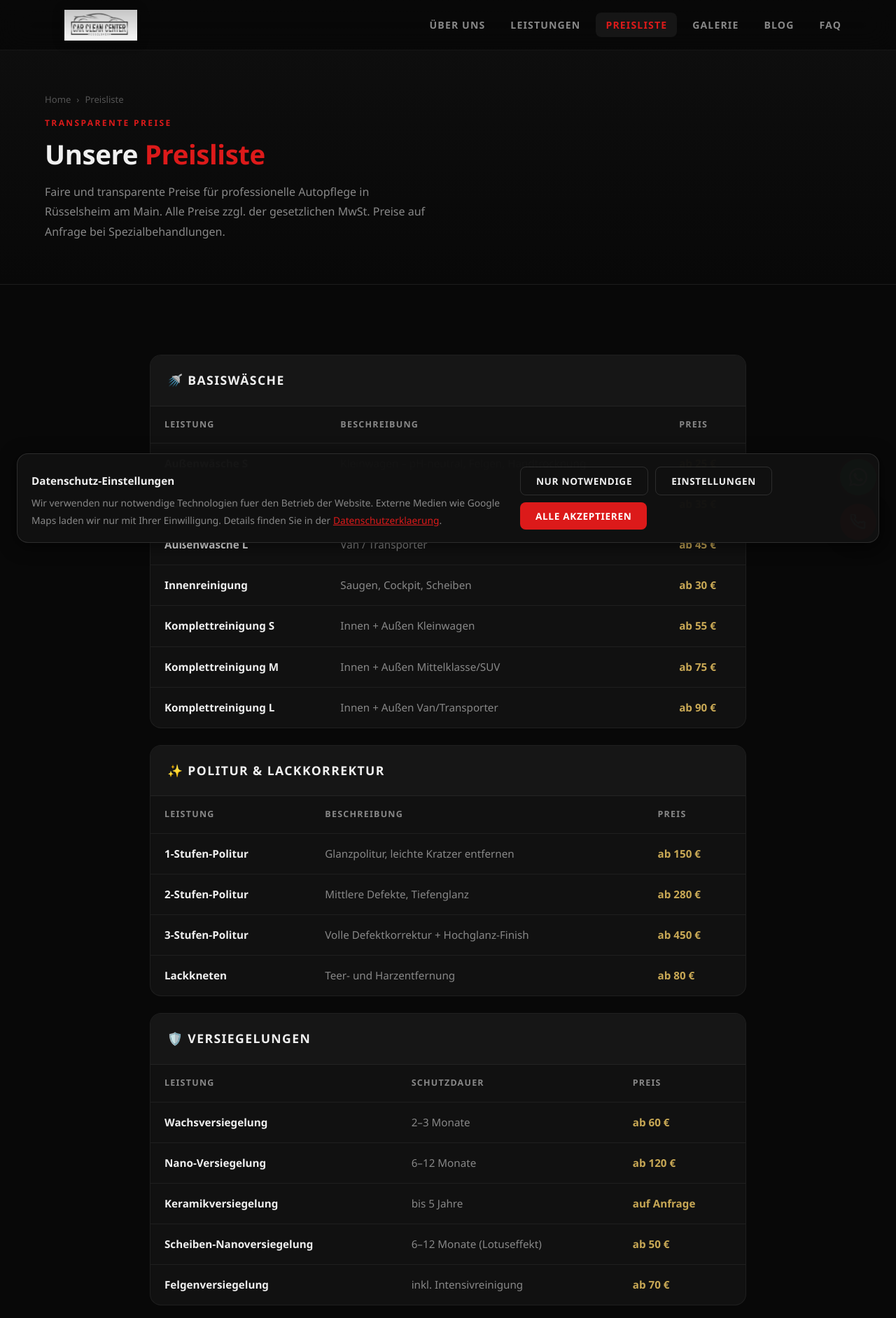
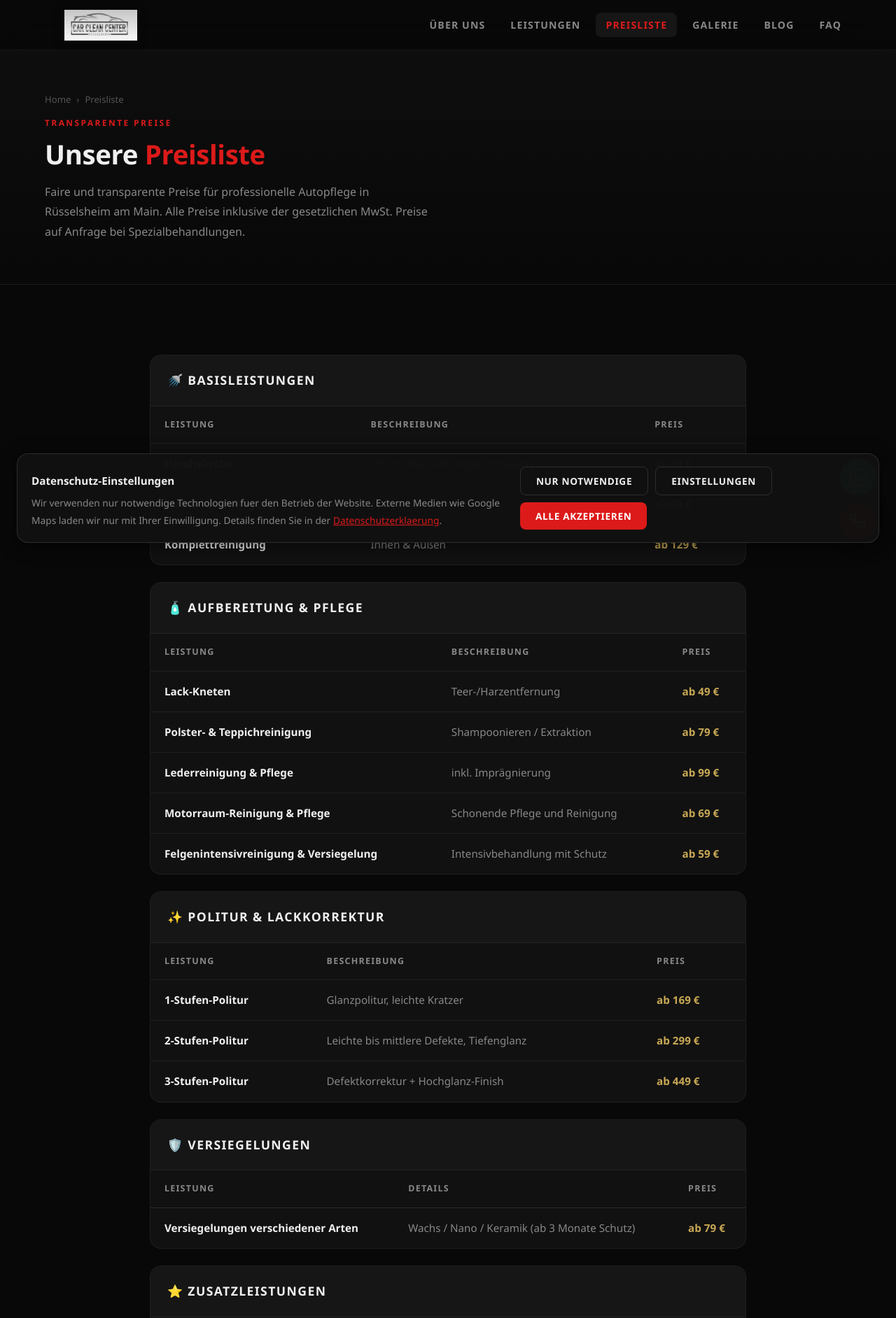
Before and after one commit to pilipandr770/carcleancenter, a Flask app: page /preisliste/ in a window 1280 px wide. Shown: the top 1884 px of the page at 70% size. Run offline with Flask 3, Linux system fonts and the light colour scheme; some libraries are stand-ins or nearby versions.

Commit message:
chore: update pricing page to latest customer price list

```diff
--- a/templates/preisliste.html
+++ b/templates/preisliste.html
@@ -7,7 +7,7 @@
     <h1 class="section-title">Unsere <span>Preisliste</span></h1>
     <p class="text-muted" style="max-width:560px;">
       Faire und transparente Preise für professionelle Autopflege in Rüsselsheim am Main.
-      Alle Preise zzgl. der gesetzlichen MwSt. Preise auf Anfrage bei Spezialbehandlungen.
+      Alle Preise inklusive der gesetzlichen MwSt. Preise auf Anfrage bei Spezialbehandlungen.
     </p>
   </div>
 </div>
@@ -17,20 +17,34 @@
 
     <div class="price-section">
       <div class="price-section-header">
-        <p class="price-section-title">🚿 Basiswäsche</p>
+        <p class="price-section-title">🚿 Basisleistungen</p>
       </div>
       <table class="price-table">
         <thead>
           <tr><th>Leistung</th><th>Beschreibung</th><th>Preis</th></tr>
         </thead>
         <tbody>
-          <tr><td>Außenwäsche S</td><td>Kleinwagen – pH-neutral, Felgen, Handtrocknung</td><td>ab 25 €</td></tr>
-          <tr><td>Außenwäsche M</td><td>Mittelklasse / SUV</td><td>ab 35 €</td></tr>
-          <tr><td>Außenwäsche L</td><td>Van / Transporter</td><td>ab 45 €</td></tr>
-          <tr><td>Innenreinigung</td><td>Saugen, Cockpit, Scheiben</td><td>ab 30 €</td></tr>
-          <tr><td>Komplettreinigung S</td><td>Innen + Außen Kleinwagen</td><td>ab 55 €</td></tr>
-          <tr><td>Komplettreinigung M</td><td>Innen + Außen Mittelklasse/SUV</td><td>ab 75 €</td></tr>
-          <tr><td>Komplettreinigung L</td><td>Innen + Außen Van/Transporter</td><td>ab 90 €</td></tr>
+          <tr><td>Handwäsche</td><td>pH-neutral, inkl. Felgenreinigung</td><td>ab 49 €</td></tr>
+          <tr><td>Innenraumreinigung</td><td>Saugen, Cockpit, Scheiben</td><td>ab 69 €</td></tr>
+          <tr><td>Komplettreinigung</td><td>Innen &amp; Außen</td><td>ab 129 €</td></tr>
+        </tbody>
+      </table>
+    </div>
+
+    <div class="price-section">
+      <div class="price-section-header">
+        <p class="price-section-title">🧴 Aufbereitung & Pflege</p>
+      </div>
+      <table class="price-table">
+        <thead>
+          <tr><th>Leistung</th><th>Beschreibung</th><th>Preis</th></tr>
+        </thead>
+        <tbody>
+          <tr><td>Lack-Kneten</td><td>Teer-/Harzentfernung</td><td>ab 49 €</td></tr>
+          <tr><td>Polster- &amp; Teppichreinigung</td><td>Shampoonieren / Extraktion</td><td>ab 79 €</td></tr>
+          <tr><td>Lederreinigung &amp; Pflege</td><td>inkl. Imprägnierung</td><td>ab 99 €</td></tr>
+          <tr><td>Motorraum-Reinigung &amp; Pflege</td><td>Schonende Pflege und Reinigung</td><td>ab 69 €</td></tr>
+          <tr><td>Felgenintensivreinigung &amp; Versiegelung</td><td>Intensivbehandlung mit Schutz</td><td>ab 59 €</td></tr>
         </tbody>
       </table>
     </div>
@@ -44,10 +58,9 @@
           <tr><th>Leistung</th><th>Beschreibung</th><th>Preis</th></tr>
         </thead>
         <tbody>
-          <tr><td>1-Stufen-Politur</td><td>Glanzpolitur, leichte Kratzer entfernen</td><td>ab 150 €</td></tr>
-          <tr><td>2-Stufen-Politur</td><td>Mittlere Defekte, Tiefenglanz</td><td>ab 280 €</td></tr>
-          <tr><td>3-Stufen-Politur</td><td>Volle Defektkorrektur + Hochglanz-Finish</td><td>ab 450 €</td></tr>
-          <tr><td>Lackkneten</td><td>Teer- und Harzentfernung</td><td>ab 80 €</td></tr>
+          <tr><td>1-Stufen-Politur</td><td>Glanzpolitur, leichte Kratzer</td><td>ab 169 €</td></tr>
+          <tr><td>2-Stufen-Politur</td><td>Leichte bis mittlere Defekte, Tiefenglanz</td><td>ab 299 €</td></tr>
+          <tr><td>3-Stufen-Politur</td><td>Defektkorrektur + Hochglanz-Finish</td><td>ab 449 €</td></tr>
         </tbody>
       </table>
     </div>
@@ -58,50 +71,28 @@
       </div>
       <table class="price-table">
         <thead>
-          <tr><th>Leistung</th><th>Schutzdauer</th><th>Preis</th></tr>
+          <tr><th>Leistung</th><th>Details</th><th>Preis</th></tr>
         </thead>
         <tbody>
-          <tr><td>Wachsversiegelung</td><td>2–3 Monate</td><td>ab 60 €</td></tr>
-          <tr><td>Nano-Versiegelung</td><td>6–12 Monate</td><td>ab 120 €</td></tr>
-          <tr><td>Keramikversiegelung</td><td>bis 5 Jahre</td><td>auf Anfrage</td></tr>
-          <tr><td>Scheiben-Nanoversiegelung</td><td>6–12 Monate (Lotuseffekt)</td><td>ab 50 €</td></tr>
-          <tr><td>Felgenversiegelung</td><td>inkl. Intensivreinigung</td><td>ab 70 €</td></tr>
+          <tr><td>Versiegelungen verschiedener Arten</td><td>Wachs / Nano / Keramik (ab 3 Monate Schutz)</td><td>ab 79 €</td></tr>
         </tbody>
       </table>
     </div>
 
     <div class="price-section">
       <div class="price-section-header">
-        <p class="price-section-title">💺 Innenraum-Aufbereitung</p>
+        <p class="price-section-title">⭐ Zusatzleistungen</p>
       </div>
       <table class="price-table">
         <thead>
           <tr><th>Leistung</th><th>Details</th><th>Preis</th></tr>
         </thead>
         <tbody>
-          <tr><td>Polsterreinigung</td><td>Shampoonieren / Extraktion</td><td>ab 80 €</td></tr>
-          <tr><td>Teppichreinigung</td><td>Extraktion + Trocknung</td><td>ab 60 €</td></tr>
-          <tr><td>Lederreinigung & Pflege</td><td>inkl. Imprägnierung</td><td>ab 90 €</td></tr>
-          <tr><td>Tierhaarentfernung</td><td>gründliche Spezialbehandlung</td><td>ab 50 €</td></tr>
-          <tr><td>Ozonbehandlung</td><td>Geruchsbeseitigung</td><td>ab 80 €</td></tr>
-        </tbody>
-      </table>
-    </div>
-
-    <div class="price-section">
-      <div class="price-section-header">
-        <p class="price-section-title">⭐ Spezial & Pakete</p>
-      </div>
-      <table class="price-table">
-        <thead>
-          <tr><th>Leistung</th><th>Details</th><th>Preis</th></tr>
-        </thead>
-        <tbody>
-          <tr><td>Motorraumreinigung</td><td>Schonende Motorwäsche</td><td>ab 70 €</td></tr>
-          <tr><td>Cabrioverdeck</td><td>Reinigung + Imprägnierung</td><td>ab 80 €</td></tr>
-          <tr><td>Oldtimer-Pflege</td><td>Spezialpflege klassischer Fahrzeuge</td><td>auf Anfrage</td></tr>
-          <tr><td>Supercar-Pflege</td><td>Höchste Sorgfalt für Luxusfahrzeuge</td><td>auf Anfrage</td></tr>
-          <tr><td>Vogelkot-Spezialformel</td><td>Hausinterne Spezialformel – tiefgreifende Behandlung</td><td>auf Anfrage</td></tr>
+          <tr><td>Tierhaar-Entfernung</td><td>Spezialbehandlung</td><td>ab 49 €</td></tr>
+          <tr><td>Ozonbehandlung</td><td>Geruchsbeseitigung</td><td>ab 69 €</td></tr>
+          <tr><td>Nanoversiegelung Scheiben</td><td>Lotuseffekt</td><td>ab 39 €</td></tr>
+          <tr><td>Cabrioverdeck-Reinigung &amp; Imprägnierung</td><td>Reinigung und Schutz</td><td>ab 99 €</td></tr>
+          <tr><td>Oldtimer-/Supercar-Spezialpflege</td><td>Individuelle Spezialpflege</td><td>Preis auf Anfrage</td></tr>
         </tbody>
       </table>
     </div>
@@ -111,7 +102,7 @@
       <p style="font-size:0.88rem;color:var(--text-muted);margin:0;">
         <strong style="color:var(--gold);">Hinweis:</strong>
         Alle Preise sind Mindestpreise und abhängig von Fahrzeuggröße, Zustand und gewähltem Umfang.
-        Genaue Preise nach persönlicher Besichtigung. Alle Preise zzgl. gesetzlicher MwSt.
+        Genaue Preise nach persönlicher Besichtigung. Alle Preise inklusive gesetzlicher MwSt.
         <a href="/kontakt/" style="color:var(--red);">Jetzt unverbindlich anfragen →</a>
       </p>
     </div>
```
